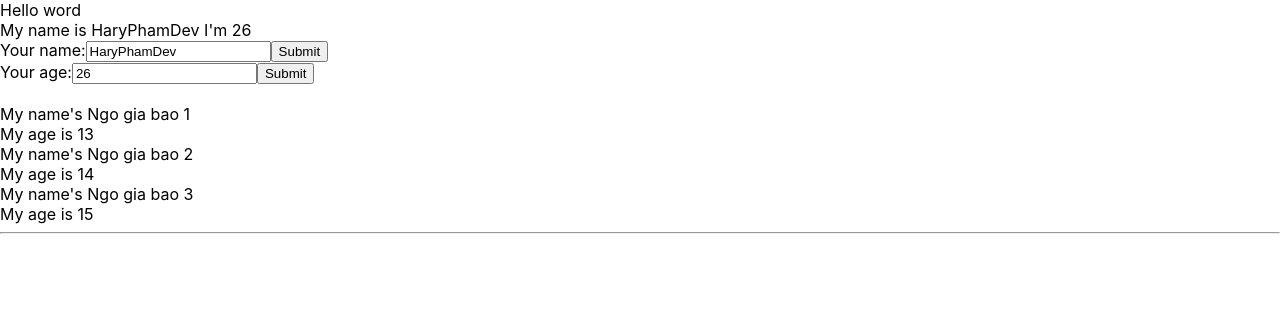
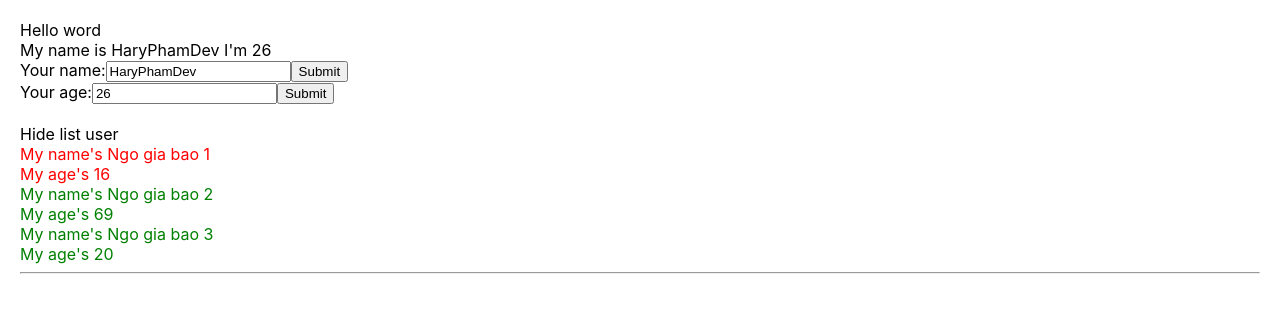
Before and after one commit to kled51021/Learn-React, a React (Create React App) app: page / in a window 1280 px wide. Shown: the top 312 px of the page. Built offline with nearby package versions, Linux system fonts and the light colour scheme.

Commit message:
Show/hide react

```diff
--- a/src/App.css
+++ b/src/App.css
@@ -1,4 +1,14 @@
+.red {
+  color: red;
+}
+
+.green {
+  color: green;
+}
+
+
 body {
+  padding: 20px;
   margin: 0;
   font-family: -apple-system, BlinkMacSystemFont, 'Segoe UI', 'Roboto', 'Oxygen',
     'Ubuntu', 'Cantarell', 'Fira Sans', 'Droid Sans', 'Helvetica Neue',
@@ -46,6 +56,7 @@
   from {
     transform: rotate(0deg);
   }
+
   to {
     transform: rotate(360deg);
   }
--- a/src/components/Displayinfo.js
+++ b/src/components/Displayinfo.js
@@ -1,19 +1,43 @@
 import React from "react";
 
 class Displayinfo extends React.Component {
+    state = {
+        isShowListUser: true
+
+    }
+    handleShowHide = () => {
+        this.setState({
+            isShowListUser: !this.state.isShowListUser
+            // cap nhat gia tri nguoc lai
+        })
+    }
     render() {
         const { ListUser } = this.props;
-
         return (
             <div>
-                {ListUser.map((user, index) => (
-                    <div key={user.id}>
-                        <div>{`My name's ${user.name}`}</div>
-                        <div>{`My age is ${user.age}`}</div>
+                <div>
+                    <span onClick={() => { this.handleShowHide() }}>
+                        {this.state.isShowListUser === true ? "Hide list user" : "Show list user"}
+                    </span>
+                </div>
+                {this.state.isShowListUser &&
+                    <div>
+                        {
+                            ListUser.map((user, index) => {
+                                return (
+                                    // +user.age bien string thanh int
+                                    <div key={user.id} className={+user.age > 18 ? "green" : "red"} >
+                                        <div>My name's {user.name}</div>
+                                        <div>My age's {user.age}</div>
+                                    </div>
+                                )
+                            })
+                        }
                     </div>
-                ))}
+                }
             </div>
-        );
+        )
+
     }
 }
 
--- a/src/components/MyComponets.js
+++ b/src/components/MyComponets.js
@@ -4,9 +4,9 @@
 class MyComponent extends React.Component {
     state = {
         ListUser: [
-            { id: 1, name: "Ngo gia bao 1 ", age: "13" },
-            { id: 2, name: "Ngo gia bao 2", age: "14" },
-            { id: 3, name: "Ngo gia bao 3", age: "15" },
+            { id: 1, name: "Ngo gia bao 1 ", age: "16" },
+            { id: 2, name: "Ngo gia bao 2", age: "69" },
+            { id: 3, name: "Ngo gia bao 3", age: "20" },
         ]
     }
     render() {
--- a/src/index.js
+++ b/src/index.js
@@ -8,9 +8,9 @@
 const root = ReactDOM.createRoot(document.getElementById('root'));
 root.render(
   <Provider store={store}>
-    <React.StrictMode>
-      <App />
-    </React.StrictMode>
+    {/* <React.StrictMode> */}
+    <App />
+    {/* </React.StrictMode> */}
   </Provider>
 );
 
```
